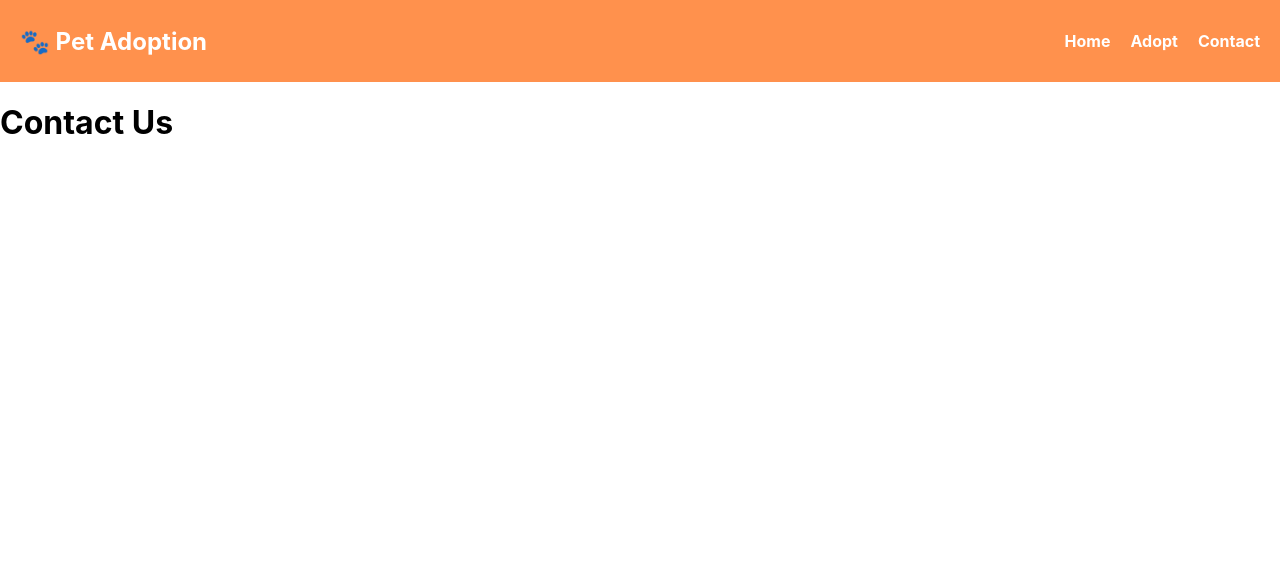
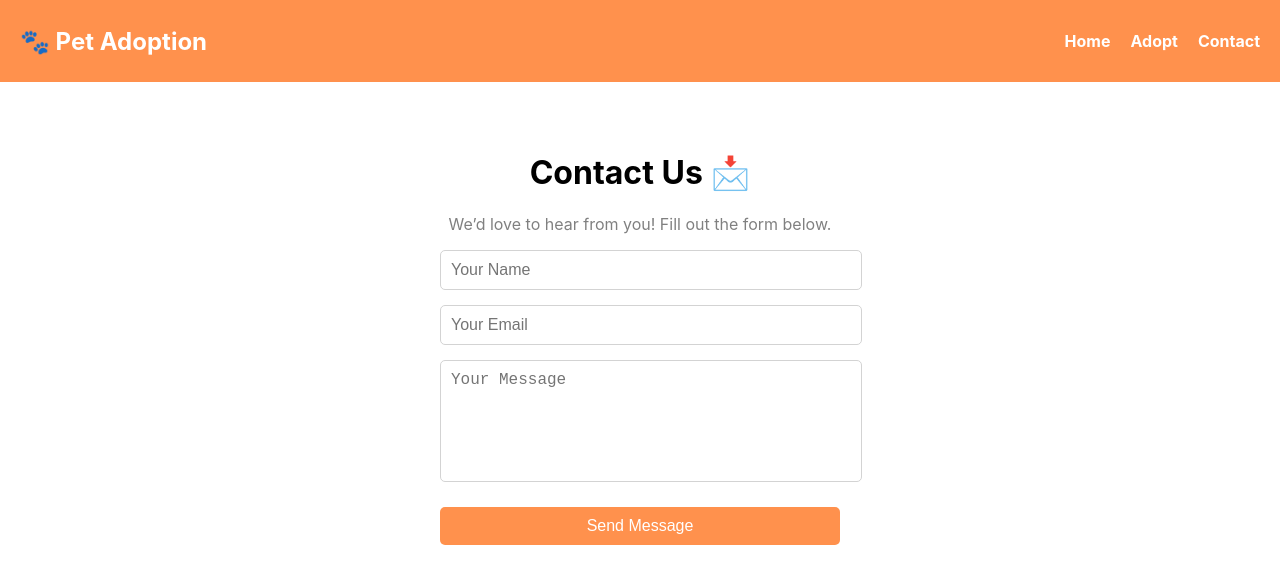
Before and after one commit to keerthana7676/pet-adoption, a React (Create React App) app in the folder pet-adoption-frontend/: page /contact in a window 1280 px wide. Shown: the top 584 px of the page. Built offline with nearby package versions, Linux system fonts and the light colour scheme.

Commit message:
Added Contact Page with inquiry form

```diff
--- a/pet-adoption-frontend/src/App.js
+++ b/pet-adoption-frontend/src/App.js
@@ -3,10 +3,7 @@ import { BrowserRouter as Router, Route, Routes } from "react-router-dom";
 import Navbar from "./components/Navbar";
 import Home from "./pages/Home";
 import Adopt from "./pages/Adopt";
-
-function Contact() {
-  return <h1>Contact Us</h1>;
-}
+import Contact from "./pages/Contact";
 
 function App() {
   return (
--- /dev/null
+++ b/pet-adoption-frontend/src/pages/Contact.css
@@ -0,0 +1,43 @@
+.contact-container {
+    text-align: center;
+    padding: 50px;
+  }
+
+  .contact-container p {
+    color: gray;
+  }
+
+  form {
+    max-width: 400px;
+    margin: auto;
+    display: flex;
+    flex-direction: column;
+    gap: 15px;
+  }
+
+  input, textarea {
+    width: 100%;
+    padding: 10px;
+    border: 1px solid lightgray;
+    border-radius: 5px;
+    font-size: 1rem;
+  }
+
+  textarea {
+    resize: none;
+    height: 100px;
+  }
+
+  .btn {
+    padding: 10px;
+    background-color: #ff914d;
+    color: white;
+    font-size: 1rem;
+    border: none;
+    border-radius: 5px;
+    cursor: pointer;
+  }
+
+  .btn:hover {
+    background-color: #ff7b2f;
+  }
--- /dev/null
+++ b/pet-adoption-frontend/src/pages/Contact.js
@@ -0,0 +1,55 @@
+import React, { useState } from "react";
+import "./Contact.css";
+
+function Contact() {
+  const [formData, setFormData] = useState({
+    name: "",
+    email: "",
+    message: "",
+  });
+
+  const handleChange = (e) => {
+    setFormData({ ...formData, [e.target.name]: e.target.value });
+  };
+
+  const handleSubmit = (e) => {
+    e.preventDefault();
+    alert("Your message has been sent!");
+    setFormData({ name: "", email: "", message: "" });
+  };
+
+  return (
+    <div className="contact-container">
+      <h1>Contact Us 📩</h1>
+      <p>We’d love to hear from you! Fill out the form below.</p>
+      <form onSubmit={handleSubmit}>
+        <input
+          type="text"
+          name="name"
+          placeholder="Your Name"
+          value={formData.name}
+          onChange={handleChange}
+          required
+        />
+        <input
+          type="email"
+          name="email"
+          placeholder="Your Email"
+          value={formData.email}
+          onChange={handleChange}
+          required
+        />
+        <textarea
+          name="message"
+          placeholder="Your Message"
+          value={formData.message}
+          onChange={handleChange}
+          required
+        ></textarea>
+        <button type="submit" className="btn">Send Message</button>
+      </form>
+    </div>
+  );
+}
+
+export default Contact;
```
